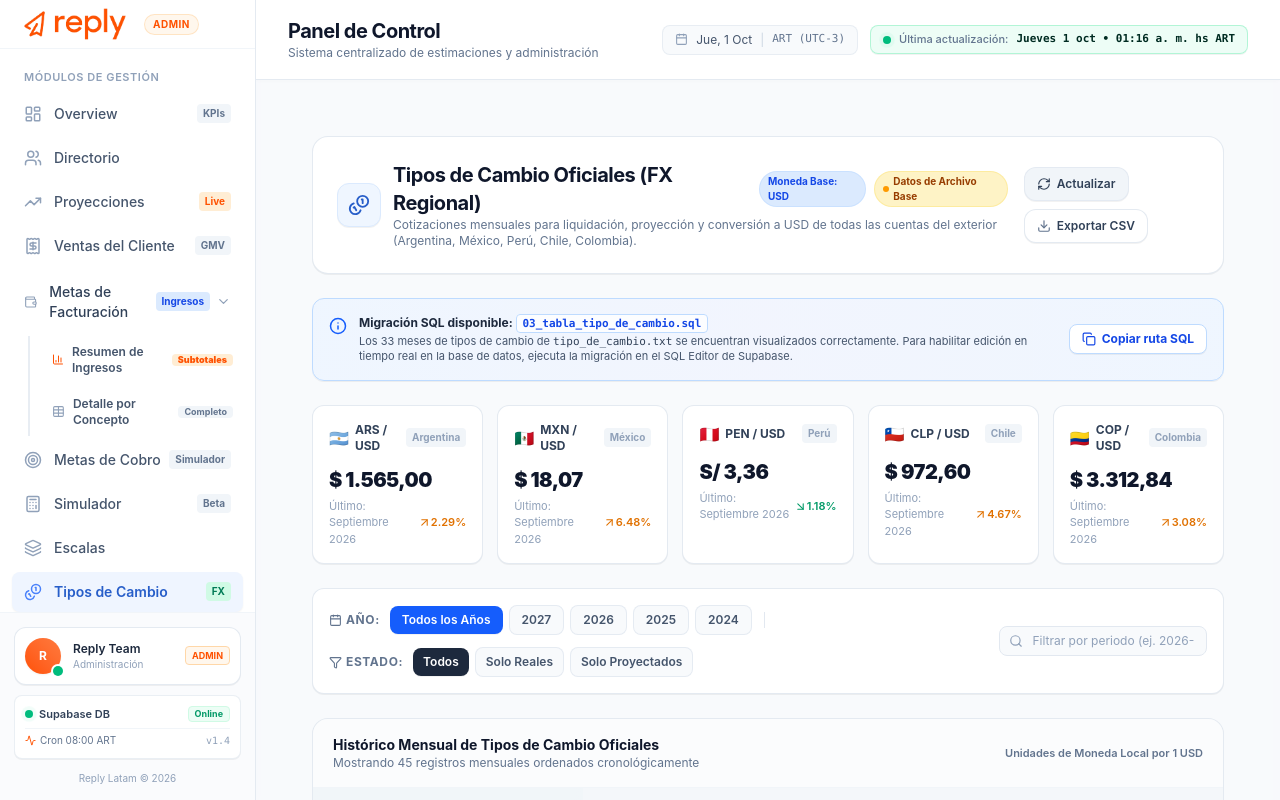
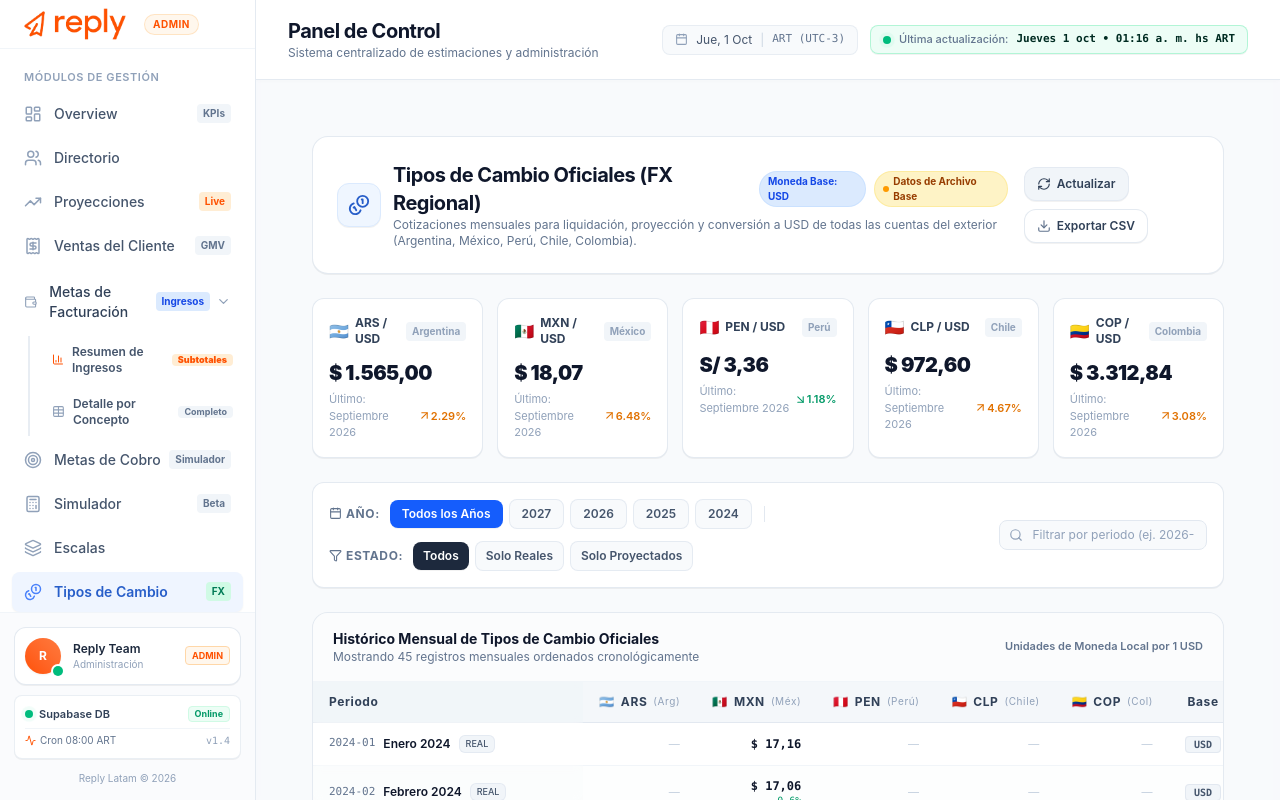
Before and after one commit to reply-latam-tech/administracion, a Next.js app in the folder forecast/frontend/: page /tipo-de-cambio in a window 1280 px wide. Built offline with nearby package versions, Linux system fonts and the light colour scheme; no server answers; the database is empty.

Commit message:
fix(tipo-de-cambio): remover card de aviso de migracion sql

```diff
--- a/forecast/frontend/src/app/tipo-de-cambio/page.tsx
+++ b/forecast/frontend/src/app/tipo-de-cambio/page.tsx
@@ -10,13 +10,10 @@ import {
   Download,
   Database,
   RefreshCw,
-  Check,
-  Copy,
   Globe,
   TrendingUp,
   Search,
   ExternalLink,
-  Info,
   DollarSign
 } from "lucide-react";
 import { supabase } from "@/lib/supabase";
@@ -100,7 +97,6 @@ export default function TipoDeCambioPage() {
   const [selectedStatus, setSelectedStatus] = useState<'ALL' | 'REAL' | 'PROYECTADO'>('ALL');
   const [searchTerm, setSearchTerm] = useState('');
   const [selectedCurrencyTab, setSelectedCurrencyTab] = useState<string>('all');
-  const [copiedSql, setCopiedSql] = useState(false);
 
   // Cargar datos de Supabase
   const fetchData = async () => {
@@ -220,13 +216,6 @@ export default function TipoDeCambioPage() {
     document.body.removeChild(link);
   };
 
-  const copySqlNotice = () => {
-    const sqlPath = 'forecast/backend/migrations/03_tabla_tipo_de_cambio.sql';
-    navigator.clipboard.writeText(sqlPath);
-    setCopiedSql(true);
-    setTimeout(() => setCopiedSql(false), 2500);
-  };
-
   return (
     <div className="min-h-screen bg-slate-50 flex flex-col p-6 space-y-6">
       {/* 1. Header Principal */}
@@ -283,31 +272,7 @@ export default function TipoDeCambioPage() {
         </div>
       </div>
 
-      {/* 2. Banner informativo de Migración si aún no está creada en DB */}
-      {!isLiveFromDb && (
-        <div className="bg-gradient-to-r from-blue-50 via-indigo-50/60 to-blue-50 border border-blue-200 p-4 rounded-xl shadow-2xs flex flex-col md:flex-row md:items-center justify-between gap-3 text-xs">
-          <div className="flex items-start gap-3 text-blue-900">
-            <Info size={18} className="text-blue-600 shrink-0 mt-0.5" />
-            <div>
-              <p className="font-bold text-slate-800">
-                Migración SQL disponible: <code className="bg-white/80 px-1.5 py-0.5 rounded text-blue-700 font-mono text-[11px] border border-blue-200">03_tabla_tipo_de_cambio.sql</code>
-              </p>
-              <p className="text-slate-600 mt-0.5 text-[11px]">
-                Los 33 meses de tipos de cambio de <code className="text-slate-700 font-mono">tipo_de_cambio.txt</code> se encuentran visualizados correctamente. Para habilitar edición en tiempo real en la base de datos, ejecuta la migración en el SQL Editor de Supabase.
-              </p>
-            </div>
-          </div>
-          <button
-            onClick={copySqlNotice}
-            className="flex items-center gap-1.5 px-3 py-1.5 bg-white text-blue-700 hover:bg-blue-50 border border-blue-200 font-bold rounded-lg shrink-0 cursor-pointer transition-all shadow-2xs text-xs"
-          >
-            {copiedSql ? <Check size={14} className="text-emerald-600" /> : <Copy size={14} />}
-            {copiedSql ? "¡Ruta copiada!" : "Copiar ruta SQL"}
-          </button>
-        </div>
-      )}
-
-      {/* 3. Cards de Resumen por Moneda (Última Cotización Oficial Registrada) */}
+      {/* 2. Cards de Resumen por Moneda (Última Cotización Oficial Registrada) */}
       <div className="grid grid-cols-1 sm:grid-cols-2 md:grid-cols-3 lg:grid-cols-5 gap-3.5">
         {CURRENCIES.map(curr => {
           const val = latestRow ? (latestRow[curr.key as keyof TipoCambioRow] as number | null) : null;
```
